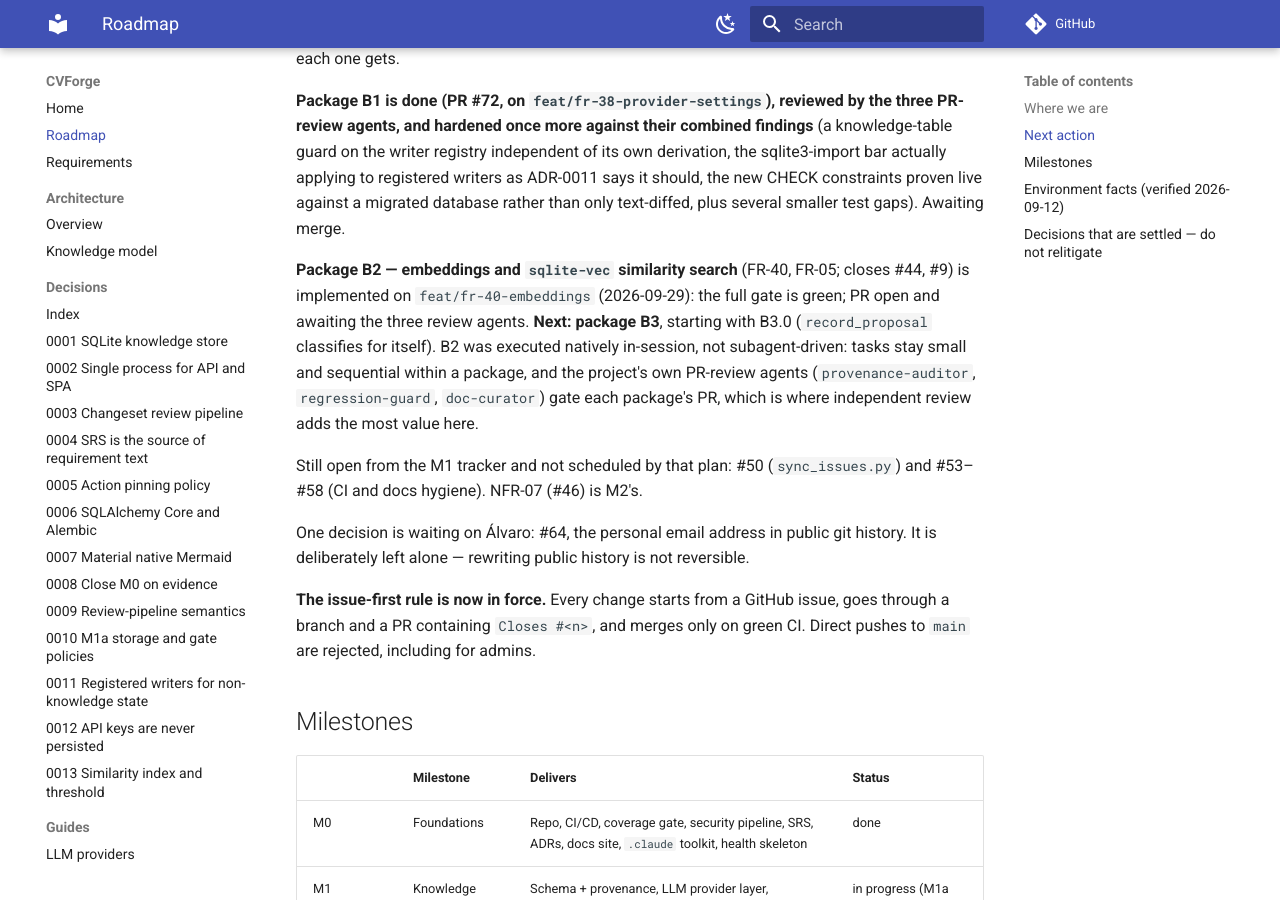
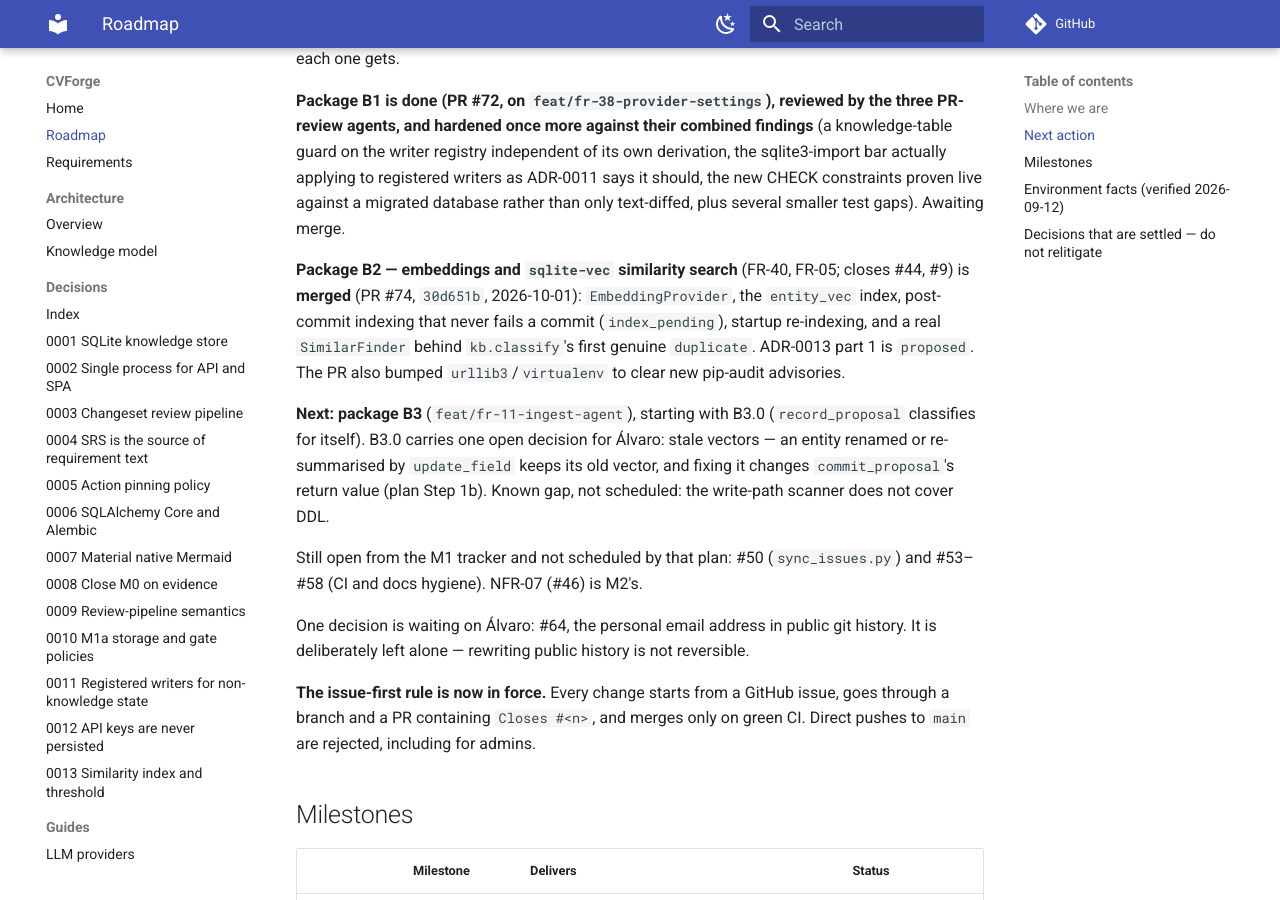
Before and after one commit to SelfishCoconut/cvforge, an MkDocs documentation site: the page built from docs/roadmap.md, in a window 1280 px wide and 900 px high, scrolled down 1653 px. Built offline with MkDocs 1.6.1 and Material for MkDocs 9.7.7, drawn with Linux system fonts in a browser that asks for light colours; comment, search, counter and statistics services are not loaded; some of the changed text lies outside the part shown.

Commit message:
docs: roadmap records package B2 as merged and B3.0 as next
Co-Authored-By: Claude Sonnet 5.5 <noreply@anthropic.com>

```diff
--- a/docs/roadmap.md
+++ b/docs/roadmap.md
@@ -4,7 +4,7 @@
 what happens next, and the single next action. Keep it updated in the same PR
 whenever milestone state changes.
 
-Last updated: 2026-09-29
+Last updated: 2026-10-01
 
 ---
 
@@ -85,13 +85,18 @@ migrated database rather than only text-diffed, plus several smaller test
 gaps). Awaiting merge.
 
 **Package B2 — embeddings and `sqlite-vec` similarity search** (FR-40, FR-05;
-closes #44, #9) is implemented on `feat/fr-40-embeddings` (2026-09-29): the full
-gate is green; PR open and awaiting the three review agents. **Next: package B3**,
-starting with B3.0 (`record_proposal` classifies for itself). B2 was executed natively
-in-session, not subagent-driven: tasks stay small and sequential within a
-package, and the project's own PR-review agents (`provenance-auditor`,
-`regression-guard`, `doc-curator`) gate each package's PR, which is where
-independent review adds the most value here.
+closes #44, #9) is **merged** (PR #74, `30d651b`, 2026-10-01): `EmbeddingProvider`,
+the `entity_vec` index, post-commit indexing that never fails a commit
+(`index_pending`), startup re-indexing, and a real `SimilarFinder` behind
+`kb.classify`'s first genuine `duplicate`. ADR-0013 part 1 is `proposed`. The
+PR also bumped `urllib3`/`virtualenv` to clear new pip-audit advisories.
+
+**Next: package B3** (`feat/fr-11-ingest-agent`), starting with B3.0
+(`record_proposal` classifies for itself). B3.0 carries one open decision for
+Álvaro: stale vectors — an entity renamed or re-summarised by `update_field`
+keeps its old vector, and fixing it changes `commit_proposal`'s return value
+(plan Step 1b). Known gap, not scheduled: the write-path scanner does not
+cover DDL.
 
 Still open from the M1 tracker and not scheduled by that plan: #50
 (`sync_issues.py`) and #53–#58 (CI and docs hygiene). NFR-07 (#46) is M2's.
```
